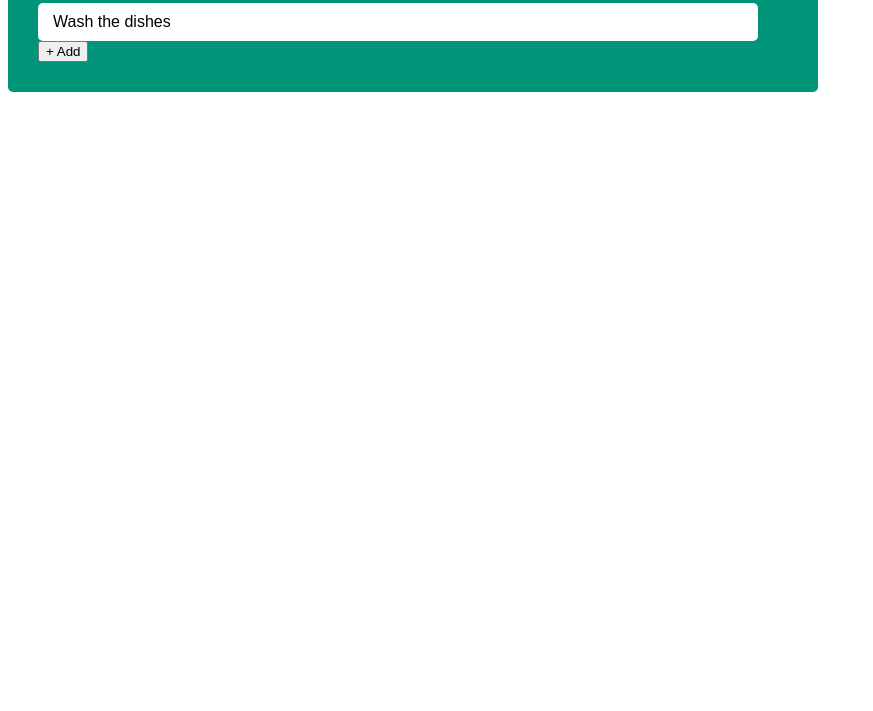
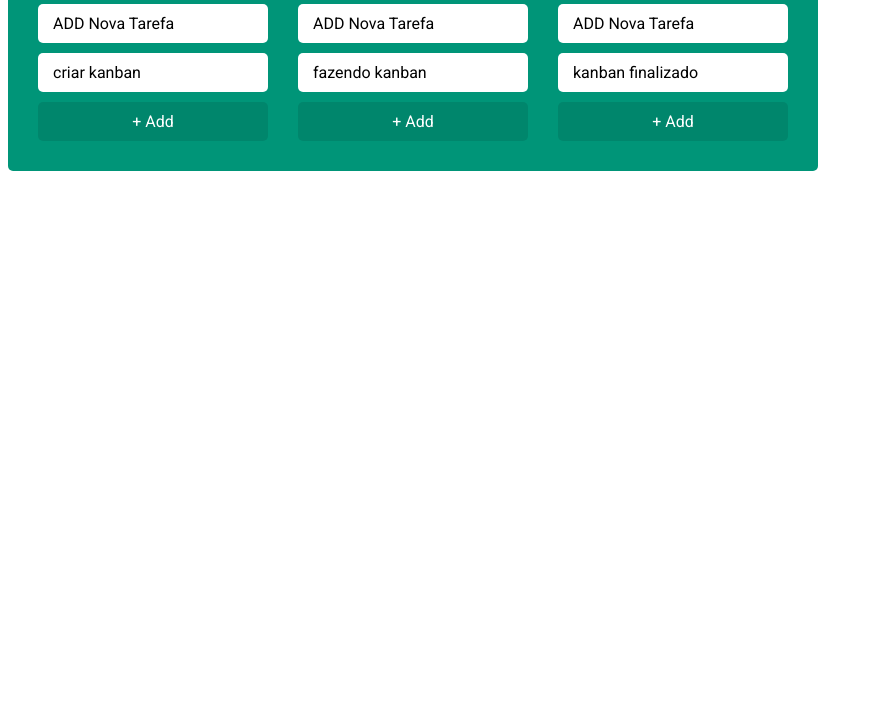
Before and after one commit to VictorM4tos/kanban, a website: page Front/scr/View/Kanban/index.html in a window 1280 px wide. Shown: the part 89-800 px from the top of the page, without its empty margins (0-873 px from the left). Drawn offline with Linux system fonts and the light colour scheme.

Commit message:
edição java

```diff
--- a/Front/scr/View/Kanban/index.html
+++ b/Front/scr/View/Kanban/index.html
@@ -5,18 +5,46 @@
     <meta http-equiv="X-UA-Compatible" content="IE=edge">
     <meta name="viewport" content="width=device-width, initial-scale=1.0">
     <title>Kanban</title>
-    <link href="./main.css" rel="stylesheet"/>
+    <link href="./main.css" rel="stylesheet" />
+    <link rel="preconnect" href="https://fonts.googleapis.com">
+    <link rel="preconnect" href="https://fonts.gstatic.com" crossorigin>
+    <link href="https://fonts.googleapis.com/css2?family=Roboto:ital,wght@0,100;0,400;0,700;1,500&display=swap" rel="stylesheet">
 </head>
 <body>
     <div class="kanban">
         <div class="kanban__column">
-        <div class="kanban__column-title">Not started</div>
-        <div class="kanban__items">
-            <!--conteudo editavel-->
-            <div contenteditable class="kanban__item-input"> Wash the dishes</div>
-            <div class="kanban__dropzone"></div>
+            <div class="kanban__column-title">Not started</div>
+            <div class="kanban__items">
+                <!--conteudo editavel-->
+                <div contenteditable class="kanban__item-input">ADD Nova Tarefa</div>
+                <div class="card" draggable="true">criar kanban</div>
+                <div class="kanban__dropzone"></div>
+            </div>
+            <button class="kanban__add-item" type="button">+ Add</button>
+
         </div>
-        <button class="kanban__add-item" type="button">+ Add</button>
+        <div class="kanban__column">
+            <div class="kanban__column-title">Making</div>
+            <div class="kanban__items">
+                <!--conteudo editavel-->
+                <div contenteditable class="kanban__item-input">ADD Nova Tarefa</div>
+                <div class="card" draggable="true">fazendo kanban</div>
+                <div class="kanban__dropzone"></div>
+            </div>
+            <button class="kanban__add-item" type="button">+ Add</button>
+
+        </div>
+        <div class="kanban__column">
+            <div class="kanban__column-title">Finish</div>
+            <div class="kanban__items">
+                <!--conteudo editavel-->
+                <div contenteditable class="kanban__item-input">ADD Nova Tarefa</div>
+                <div class="card" draggable="true"> kanban finalizado</div>
+                <div class="kanban__dropzone"></div>
+            </div>
+            <button class="kanban__add-item" type="button">+ Add</button>
+
+        </div>
     </div>
     <script src="./main.js" type="module"></script>
 </body>
--- a/Front/scr/View/Kanban/main.css
+++ b/Front/scr/View/Kanban/main.css
@@ -7,7 +7,7 @@
 }
 
 .kanban * {
-    font-family: sans-serif;
+    font-family: 'Roboto', sans-serif;
 }
 
 .kanban__column {
@@ -21,12 +21,44 @@
     margin-bottom: 20px;
     font-size: 30px;
     color: white;
+    text-align: center;
     user-select: none;
     /* permite o usuário selecioar o texto */
 }
-.kanban__item-input{
+.kanban__item-input {
     padding: 10px 15px;
     box-sizing: border-box;
     background: white;
     border-radius: 5px;
+    cursor: pointer;
+    margin-bottom: 10px;
 }
+
+.card {
+    padding: 10px 15px;
+    box-sizing: border-box;
+    background: white;
+    border-radius: 5px;
+    cursor: pointer;
+}
+
+.kanban__dropzone {
+    height: 10px;
+    transition: background 0.15s, height 0.15s;
+}
+
+.kanban__dropzone--active{
+    height: 20px;
+    background: rgba(0,0,0,0.25);
+}
+
+.kanban__add-item{
+    width: 100%;
+    padding: 10px 0;
+    font-size: 16px;
+    color: white;
+    background: rgba(0, 0, 0, 0.1);
+    border: none;
+    border-radius: 5px;
+    cursor: pointer
+}
--- a/Front/scr/View/Kanban/main.js
+++ b/Front/scr/View/Kanban/main.js
@@ -0,0 +1,24 @@
+// help
+function log(message) {
+  console.log(">" + message);
+}
+
+const cards = document.querySelectorAll("card");
+
+cards.forEach((card) => {
+  card.addEventListener("dragstar", dragstar);
+  card.addEventListener("drag", drag);
+  card.addEventListener("dragend", dragend);
+});
+
+function dragstar() {
+  log("CARD: Start Dragging");
+}
+
+function drag() {
+  log("CARD: Is Dragging");
+}
+
+function dragend() {
+  log("CARD: Stop Dragging");
+}
```
